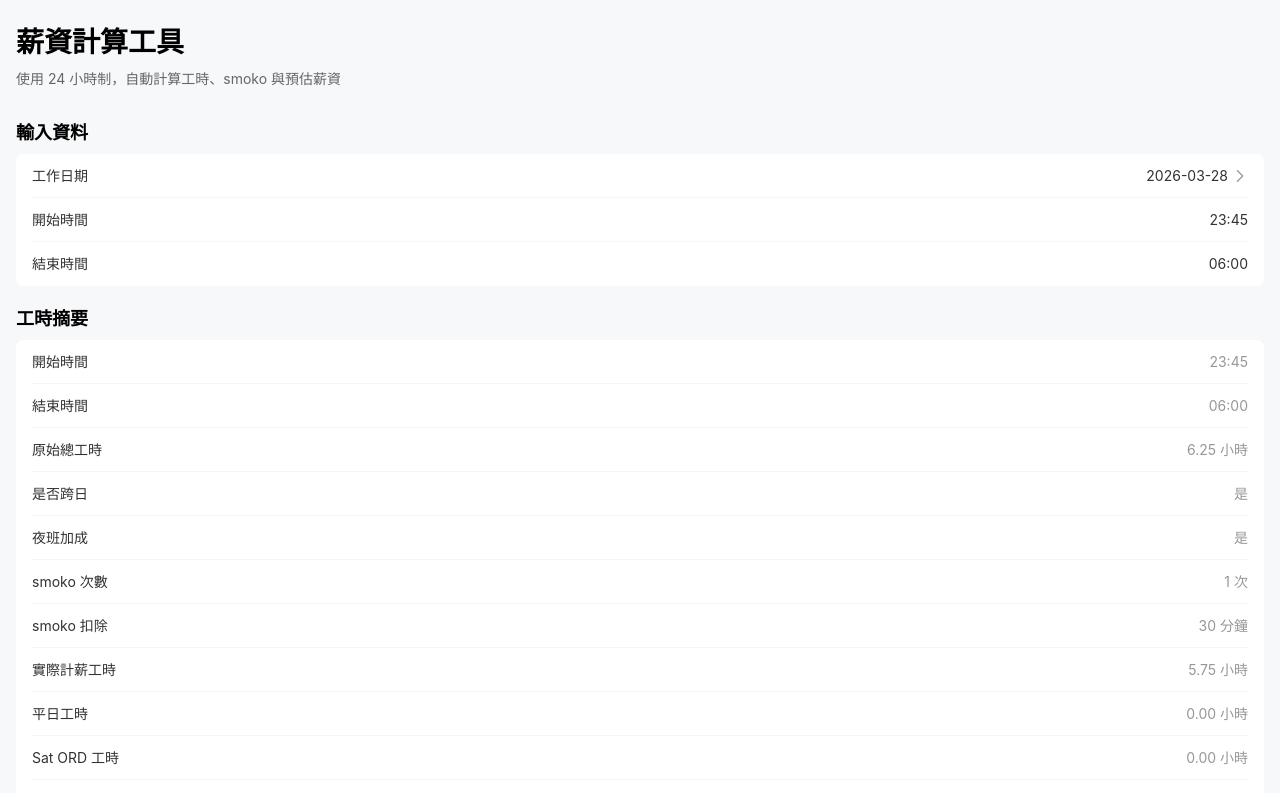
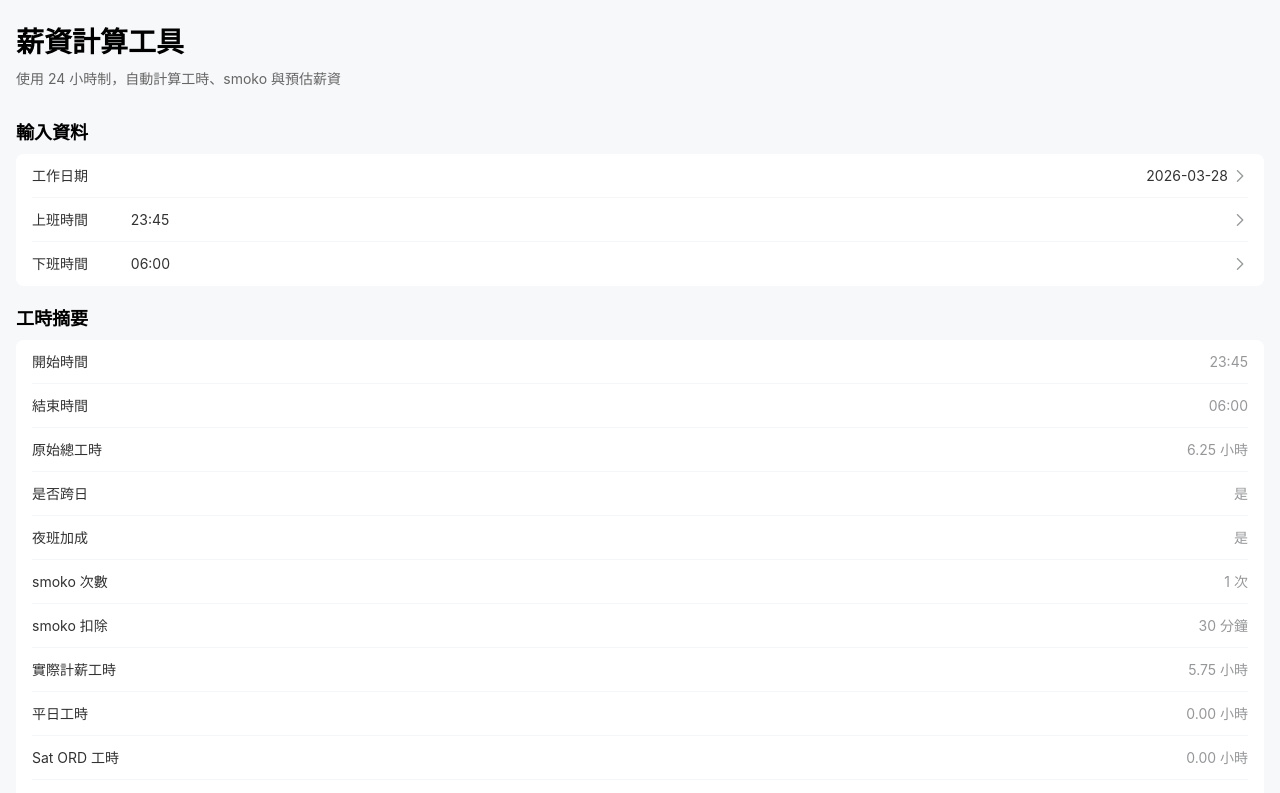
Before and after one commit to ShawnChou420/expense-tracker, a Vue app: page / in a window 1280 px wide. Shown: the top 793 px of the page. Built offline with nearby package versions, Linux system fonts and the light colour scheme; no server answers.

Commit message:
修改上下班時間改為五分鐘選單

```diff
--- a/src/App.vue
+++ b/src/App.vue
@@ -23,6 +23,29 @@ import {
   normalizeWorkRecord,
 } from './utils/workRecord.js'
 import { onMounted } from 'vue'
+
+// --- 新增：控制時間選擇器彈出視窗的開關 ---
+const showStartTimePicker = ref(false)
+const showEndTimePicker = ref(false)
+
+// --- 新增：過濾器，讓分鐘只顯示 5 的倍數 ---
+const filterTime = (type, options) => {
+  if (type === 'minute') {
+    return options.filter((option) => Number(option.value) % 5 === 0)
+  }
+  return options
+}
+
+// 當使用者在選擇器按下確認時的處理
+const onStartTimeConfirm = ({ selectedValues }) => {
+  startTime.value = selectedValues.join(':') // 把 ['08', '05'] 變成 '08:05'
+  showStartTimePicker.value = false
+}
+
+const onEndTimeConfirm = ({ selectedValues }) => {
+  endTime.value = selectedValues.join(':')
+  showEndTimePicker.value = false
+  }
 
 // --- 新增幣別與匯率相關狀態 ---
 const currentCurrency = ref('AUD')
@@ -645,33 +668,40 @@ const deleteRecord = (recordId) => {
             :value="selectedHolidayLabel"
           />
         <van-field
-          :model-value="startTime"
-          label="開始時間"
-          placeholder="請輸入 HH:mm，例如 21:43"
-          input-align="right"
-          type="text"
-          inputmode="numeric"
-          maxlength="5"
-          @update:model-value="handleStartTimeInput"
-          @blur="handleStartTimeBlur"
+          v-model="startTime"
+          is-link
+          readonly
+          label="上班時間"
+          placeholder="請選擇時間"
+          @click="showStartTimePicker = true"
         />
-        <div v-if="startTimeError" class="field-error">
-          {{ startTimeError }}
-        </div>
+
+        <van-popup v-model:show="showStartTimePicker" position="bottom" round>
+          <van-time-picker
+            title="上班時間"
+            :filter="filterTime"
+            @confirm="onStartTimeConfirm"
+            @cancel="showStartTimePicker = false"
+          />
+        </van-popup>
+
         <van-field
-          :model-value="endTime"
-          label="結束時間"
-          placeholder="請輸入 HH:mm，例如 03:42"
-          input-align="right"
-          type="text"
-          inputmode="numeric"
-          maxlength="5"
-          @update:model-value="handleEndTimeInput"
-          @blur="handleEndTimeBlur"
+          v-model="endTime"
+          is-link
+          readonly
+          label="下班時間"
+          placeholder="請選擇時間"
+          @click="showEndTimePicker = true"
         />
-        <div v-if="endTimeError" class="field-error">
-          {{ endTimeError }}
-        </div>
+
+        <van-popup v-model:show="showEndTimePicker" position="bottom" round>
+          <van-time-picker
+            title="下班時間"
+            :filter="filterTime"
+            @confirm="onEndTimeConfirm"
+            @cancel="showEndTimePicker = false"
+          />
+        </van-popup>
       </van-cell-group>
     </div>
 
--- /dev/null
+++ b/src/config.js
@@ -0,0 +1,2 @@
+export const GOOGLE_API_KEY = import.meta.env.VITE_GOOGLE_API_KEY || ''
+export const CLAUDE_API_KEY = import.meta.env.VITE_CLAUDE_API_KEY || ''
```
Also changed, not shown: 2 other files (tests, documents, lock files or other folders).
